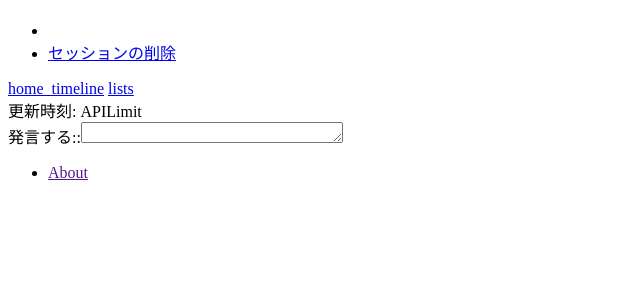
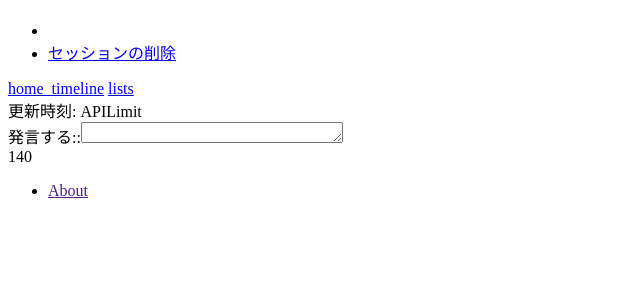
Before and after one commit to altnight/skz2_proj, a Django app: template templates/skz2.html in a window 1280 px wide. Shown: the part 67-367 px from the top of the page, without its empty margins (0-640 px from the left). Run offline with Django 3.2, Linux system fonts and the light colour scheme; the template is opened without the code that fills it, so the values that code supplies are empty.

Commit message:
文字色カエルとか

```diff
--- a/static/js/base.js
+++ b/static/js/base.js
@@ -1,30 +1,44 @@
 
 $(document).ready(function() {
+  var max_length;
   $('#status').on('focus', function() {
-    this.style.rows = 8;
-    this.style.cols = 80;
-    this.style.width = "400px";
-    return this.style.height = "80px";
+    $(this).css('rows', 8);
+    $(this).css('cols', 80);
+    $(this).css('width', '400px');
+    return $(this).css('height', '80px');
   });
   $('#status').on('blur', function() {
-    this.style.rows = 1;
-    this.style.cols = 30;
-    this.style.width = "227px";
-    return this.style.height = "13px";
+    $(this).css('rows', 1);
+    $(this).css('cols', 30);
+    $(this).css('width', '227px');
+    return $(this).css('height', '13px');
   });
-  return $('#status').on('keyup', function(ev) {
+  max_length = 140;
+  $('#count').text(max_length);
+  $('#status').on('keyup', function(ev) {
     if (ev.keyCode === 13) {
-      alert('発言しました');
+      if (max_length < $(this).val().length) {
+        alert('140字を超えています');
+        return false;
+      }
       $.ajax({
         type: "GET",
         data: {
-          q: $('#status').val()
+          q: $(this).val()
         },
         url: "http://192.168.56.101:8000/update_status",
         dataTpye: "json"
       });
-      テキストエリアを消す;
-      return $('#status').val('');
+      alert('発言しました');
+      return $(this).val('');
+    }
+  });
+  return $('#status').on('keyup', function(ev) {
+    $('#count').text(max_length - $(this).val().length);
+    if (max_length < $(this).val().length) {
+      return $('#count').css('color', 'red');
+    } else {
+      return $('#count').css('color', 'black');
     }
   });
 });
--- a/templates/skz2.html
+++ b/templates/skz2.html
@@ -5,13 +5,13 @@
   <a href="{% url get_home_timeline %}">home_timeline</a>
   <a href="{% url get_lists%}">lists</a>
 
-<div id="header">
+<div id="head_box">
   更新時刻: <span id="current_date"></span>
   APILimit<span id="api_limit"> </span>
   <form action="" method="POST">
     発言する::<textarea id="status" name="status" rows="1" cols="30"></textarea>
-    {% csrf_token %}
   </form>
+  <span id="count"></span>
 </div>
 <div id="column_box">
   <div id="column1" class="column"></div>
```
Also changed, not shown: 2 other files.
